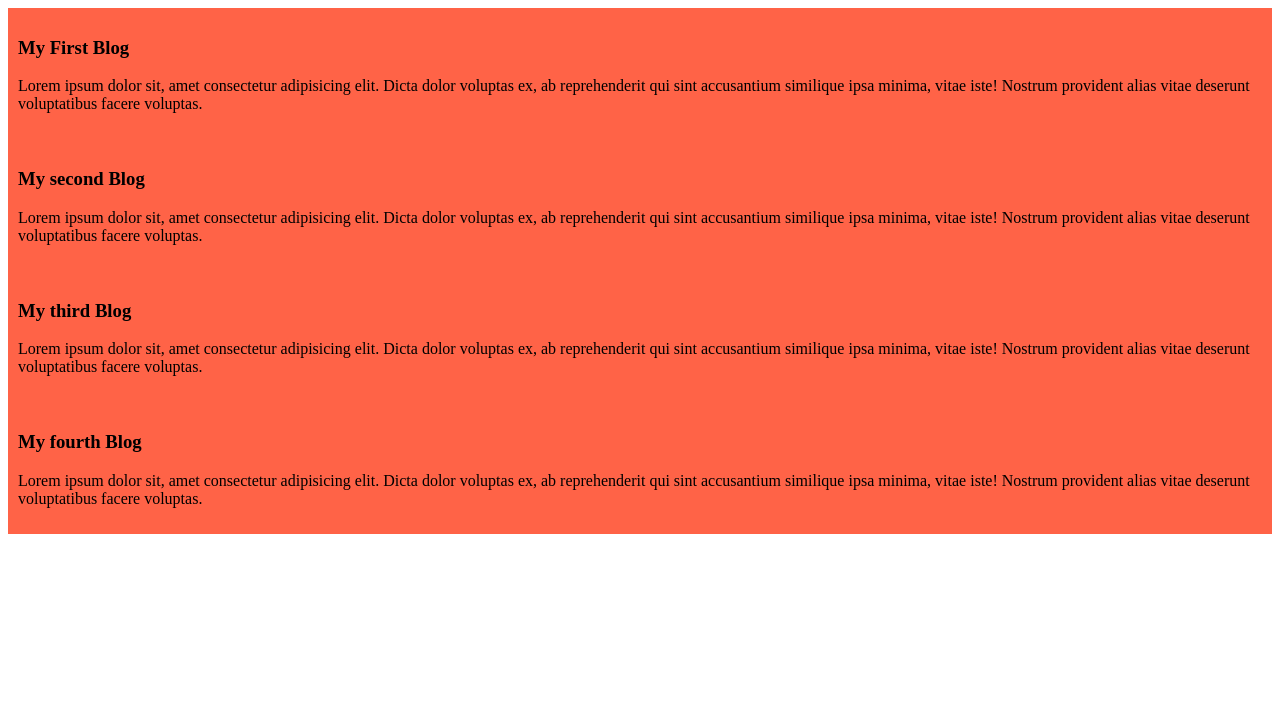
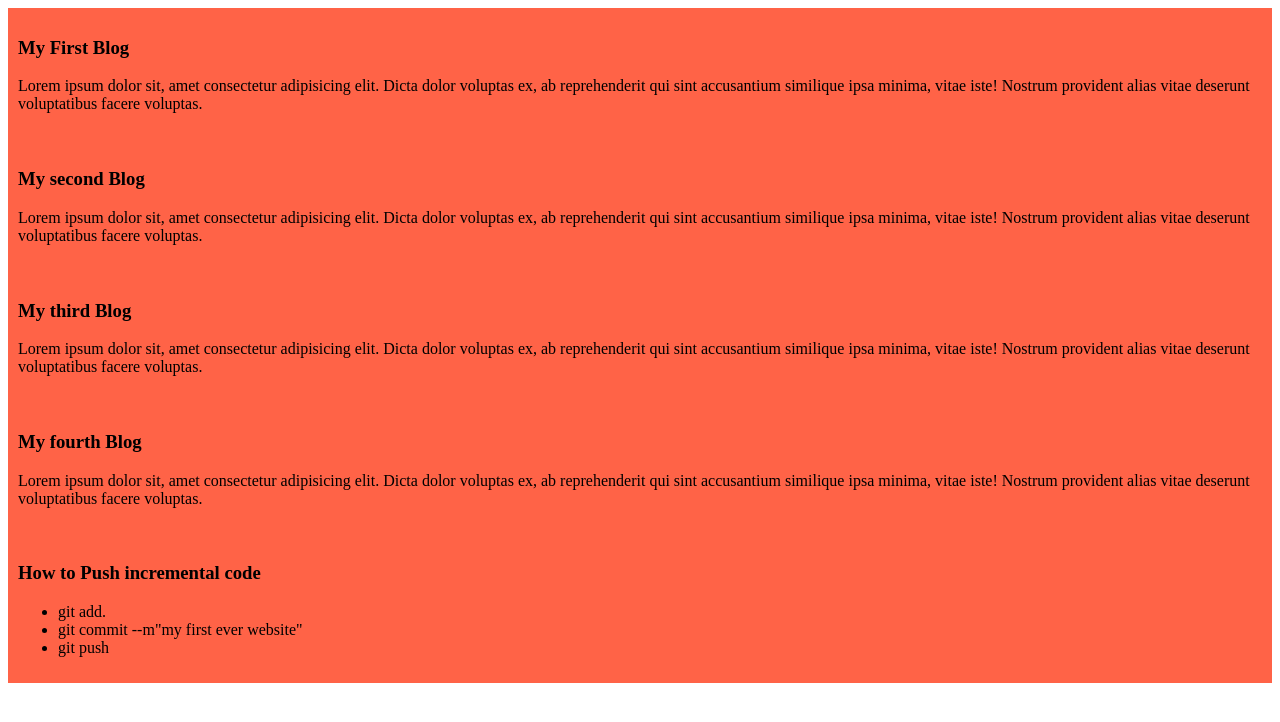
Before and after one commit to Mominul072/my-simple-website, a plain HTML site: page index.html in a window 1280 px wide. Drawn offline with Linux system fonts and the light colour scheme.

```diff
--- a/index.html
+++ b/index.html
@@ -27,5 +27,13 @@
         <p>Lorem ipsum dolor sit, amet consectetur adipisicing elit. Dicta dolor voluptas ex, ab reprehenderit qui sint accusantium similique ipsa minima, vitae iste! Nostrum provident alias vitae deserunt voluptatibus facere voluptas.</p>
 
     </div>
+    <div>
+        <h3>How to Push incremental code</h3>
+        <ul>
+            <li>git add.</li>
+            <li>git commit --m"my first ever website"</li>
+            <li>git push</li>
+        </ul>
+    </div>
 </body>
 </html>
```
